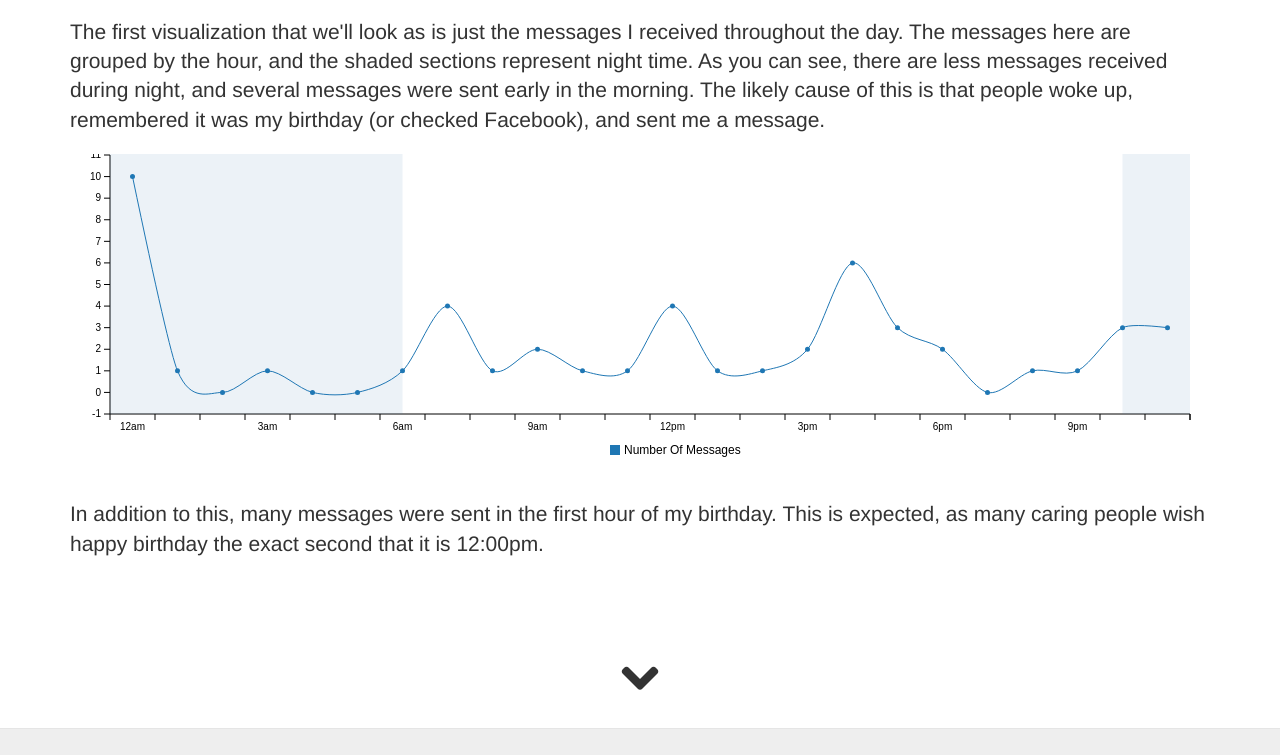
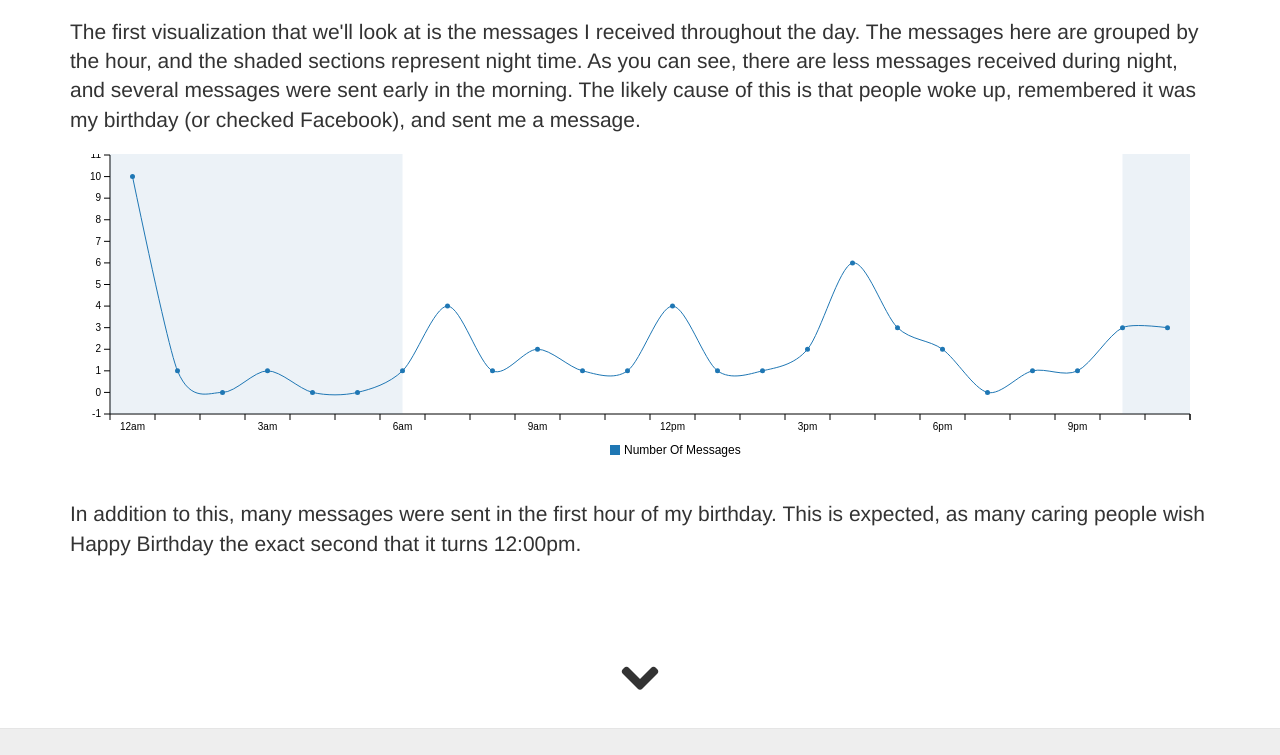
Before and after one commit to kesne/birthday-2014, a plain HTML site: page index.html in a window 1280 px wide. Shown: the part 643-1398 px from the top of the page. Drawn offline with Linux system fonts and the light colour scheme.

Commit message:
Word changes.

```diff
--- a/index.html
+++ b/index.html
@@ -67,9 +67,9 @@
     <section id="time">
         <div class="container">
             <h1>Messages Over Time</h1>
-            <p class="lead">The first visualization that we'll look as is just the messages I received throughout the day. The messages here are grouped by the hour, and the shaded sections represent night time. As you can see, there are less messages received during night, and several messages were sent early in the morning. The likely cause of this is that people woke up, remembered it was my birthday (or checked Facebook), and sent me a message.</p>
+            <p class="lead">The first visualization that we'll look at is the messages I received throughout the day. The messages here are grouped by the hour, and the shaded sections represent night time. As you can see, there are less messages received during night, and several messages were sent early in the morning. The likely cause of this is that people woke up, remembered it was my birthday (or checked Facebook), and sent me a message.</p>
             <div id="graph_timescale"></div>
-            <p class="lead">In addition to this, many messages were sent in the first hour of my birthday. This is expected, as many caring people wish happy birthday the exact second that it is 12:00pm.</p>
+            <p class="lead">In addition to this, many messages were sent in the first hour of my birthday. This is expected, as many caring people wish Happy Birthday the exact second that it turns 12:00pm.</p>
         </div>
 
         <!-- next section button -->
```
